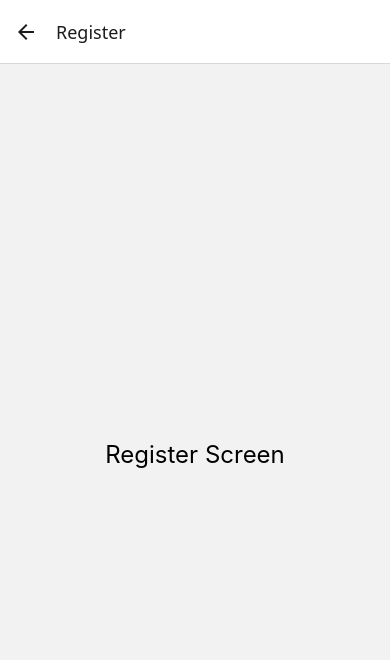
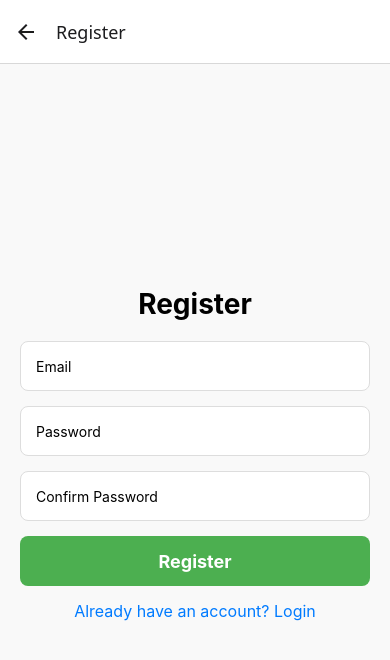
Before and after one commit to gautambrahmankar/Sofia, a React Native app: screen /Register in a window 390 px wide. Shown: the top 660 px of the page. Built offline with nearby package versions, Linux system fonts and the light colour scheme.

Commit message:
Custom Email SignIn added

```diff
--- a/package.json
+++ b/package.json
@@ -11,6 +11,7 @@
   },
   "dependencies": {
     "@react-native-firebase/app": "^21.6.2",
+    "@react-native-firebase/auth": "^21.6.2",
     "@react-navigation/native": "^7.0.14",
     "@react-navigation/stack": "^7.1.1",
     "install": "^0.13.0",
--- a/src/auth/LoginScreen.tsx
+++ b/src/auth/LoginScreen.tsx
@@ -1,13 +1,58 @@
-import React, { useState } from 'react';
-import { View, Text, TextInput, TouchableOpacity, StyleSheet } from 'react-native';
+import React, {useState} from 'react';
+import {
+  View,
+  Text,
+  TextInput,
+  TouchableOpacity,
+  StyleSheet,
+  Alert,
+} from 'react-native';
+import auth from '@react-native-firebase/auth';
 
-const LoginScreen = ({ navigation }) => {
+const LoginScreen = ({navigation}) => {
   const [email, setEmail] = useState('');
   const [password, setPassword] = useState('');
 
+  // Handle user login with email and password
+  const handleLogin = async () => {
+    if (!email || !password) {
+      Alert.alert('Error', 'Please fill in all fields.');
+      return;
+    }
+
+    try {
+      const userCredential = await auth().signInWithEmailAndPassword(
+        email,
+        password,
+      );
+      const user = userCredential.user;
+      Alert.alert('Success', `Welcome back, ${user.email}!`);
+      navigation.navigate('Main'); // Navigate to the main app after successful login
+    } catch (error) {
+      handleError(error);
+    }
+  };
+
+  // Handle Firebase authentication errors
+  const handleError = error => {
+    switch (error.code) {
+      case 'auth/invalid-email':
+        Alert.alert('Error', 'Invalid email format.');
+        break;
+      case 'auth/user-not-found':
+        Alert.alert('Error', 'No user found with this email.');
+        break;
+      case 'auth/wrong-password':
+        Alert.alert('Error', 'Incorrect password.');
+        break;
+      default:
+        Alert.alert('Error', error.message);
+    }
+  };
+
   return (
     <View style={styles.container}>
-      <Text style={styles.title}>Sophie</Text>
+      <Text style={styles.title}>Login</Text>
       <TextInput
         style={styles.input}
         placeholder="Email"
@@ -23,9 +68,7 @@ const LoginScreen = ({ navigation }) => {
         onChangeText={setPassword}
         secureTextEntry
       />
-      <TouchableOpacity
-        style={styles.button}
-        onPress={() => navigation.navigate('Main')}>
+      <TouchableOpacity style={styles.button} onPress={handleLogin}>
         <Text style={styles.buttonText}>Login</Text>
       </TouchableOpacity>
       <TouchableOpacity onPress={() => navigation.navigate('Register')}>
--- a/src/auth/RegisterScreen.tsx
+++ b/src/auth/RegisterScreen.tsx
@@ -1,10 +1,90 @@
-import React from 'react';
-import { View, Text, StyleSheet } from 'react-native';
+import React, {useState} from 'react';
+import {
+  View,
+  Text,
+  TextInput,
+  TouchableOpacity,
+  StyleSheet,
+  Alert,
+} from 'react-native';
+import auth from '@react-native-firebase/auth';
 
-const RegisterScreen = () => {
+const RegisterScreen = ({navigation}) => {
+  const [email, setEmail] = useState('');
+  const [password, setPassword] = useState('');
+  const [confirmPassword, setConfirmPassword] = useState('');
+
+  const handleRegister = async () => {
+    if (!email || !password || !confirmPassword) {
+      Alert.alert('Error', 'Please fill in all fields.');
+      return;
+    }
+
+    if (password !== confirmPassword) {
+      Alert.alert('Error', 'Passwords do not match.');
+      return;
+    }
+
+    try {
+      const userCredential = await auth().createUserWithEmailAndPassword(
+        email,
+        password,
+      );
+      const user = userCredential.user;
+      Alert.alert('Success', `Welcome ${user.email}!`);
+      navigation.navigate('Login'); // Redirect to Login Screen after successful registration
+    } catch (error) {
+      handleError(error);
+    }
+  };
+
+  const handleError = error => {
+    switch (error.code) {
+      case 'auth/email-already-in-use':
+        Alert.alert('Error', 'This email is already in use.');
+        break;
+      case 'auth/invalid-email':
+        Alert.alert('Error', 'Invalid email format.');
+        break;
+      case 'auth/weak-password':
+        Alert.alert('Error', 'Password should be at least 6 characters.');
+        break;
+      default:
+        Alert.alert('Error', error.message);
+    }
+  };
+
   return (
     <View style={styles.container}>
-      <Text style={styles.text}>Register Screen</Text>
+      <Text style={styles.title}>Register</Text>
+      <TextInput
+        style={styles.input}
+        placeholder="Email"
+        value={email}
+        onChangeText={setEmail}
+        keyboardType="email-address"
+        autoCapitalize="none"
+      />
+      <TextInput
+        style={styles.input}
+        placeholder="Password"
+        value={password}
+        onChangeText={setPassword}
+        secureTextEntry
+      />
+      <TextInput
+        style={styles.input}
+        placeholder="Confirm Password"
+        value={confirmPassword}
+        onChangeText={setConfirmPassword}
+        secureTextEntry
+      />
+      <TouchableOpacity style={styles.button} onPress={handleRegister}>
+        <Text style={styles.buttonText}>Register</Text>
+      </TouchableOpacity>
+      <TouchableOpacity onPress={() => navigation.navigate('Login')}>
+        <Text style={styles.link}>Already have an account? Login</Text>
+      </TouchableOpacity>
     </View>
   );
 };
@@ -13,10 +93,41 @@ const styles = StyleSheet.create({
   container: {
     flex: 1,
     justifyContent: 'center',
+    paddingHorizontal: 20,
+    backgroundColor: '#f9f9f9',
+  },
+  title: {
+    fontSize: 28,
+    fontWeight: 'bold',
+    textAlign: 'center',
+    marginBottom: 20,
+  },
+  input: {
+    height: 50,
+    borderColor: '#ddd',
+    borderWidth: 1,
+    borderRadius: 8,
+    paddingHorizontal: 15,
+    marginBottom: 15,
+    backgroundColor: '#fff',
+  },
+  button: {
+    height: 50,
+    backgroundColor: '#4CAF50',
+    justifyContent: 'center',
     alignItems: 'center',
+    borderRadius: 8,
   },
-  text: {
-    fontSize: 24,
+  buttonText: {
+    color: '#fff',
+    fontSize: 18,
+    fontWeight: 'bold',
+  },
+  link: {
+    marginTop: 15,
+    textAlign: 'center',
+    color: '#007BFF',
+    fontSize: 16,
   },
 });
 
```
Also changed, not shown: 4 other files (tests, documents, lock files or other folders).
